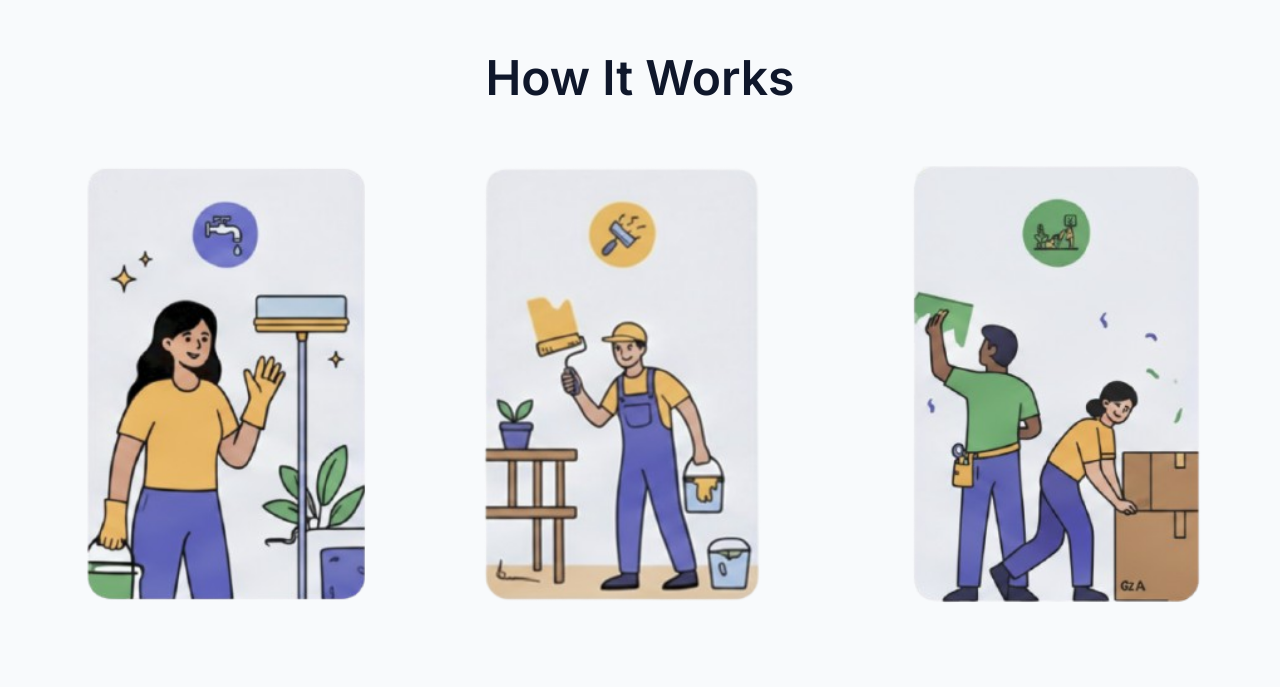
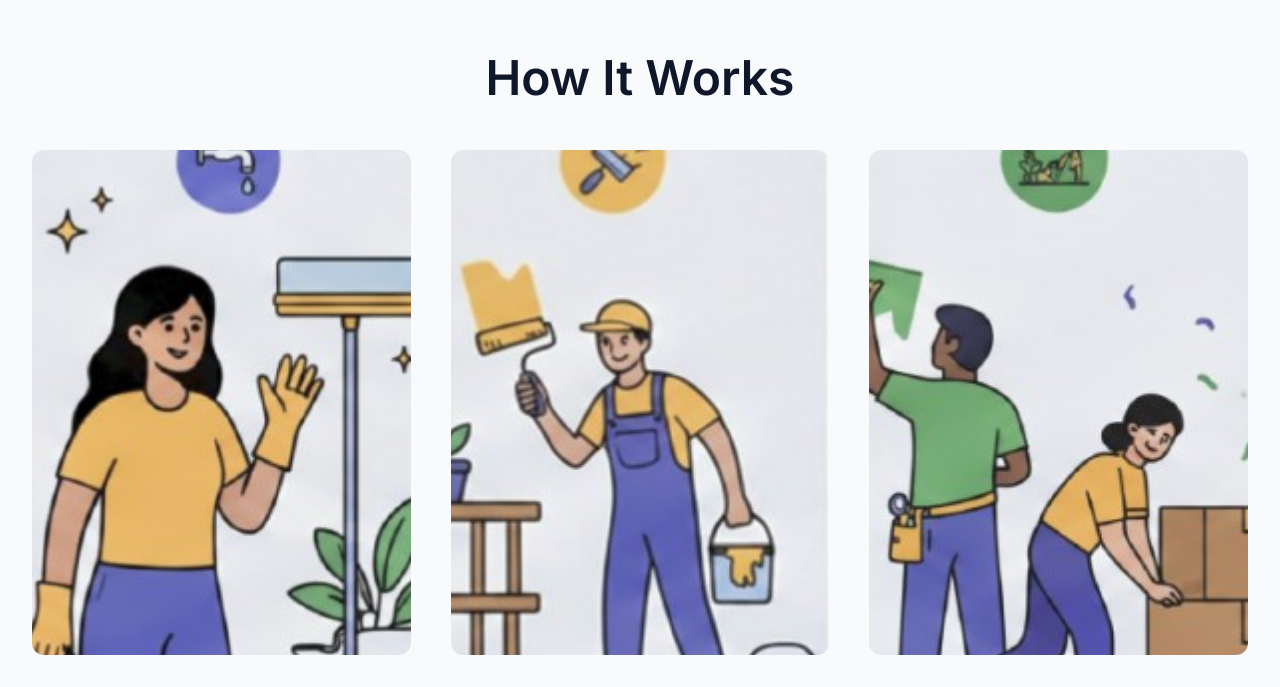
Before and after one commit to 2300031005/da, a React (Vite) app: page / in a window 1280 px wide. Shown: the part 1323-2010 px from the top of the page. Built offline with nearby package versions, Linux system fonts and the light colour scheme.

Commit message:
fixed the How It Works img

```diff
--- a/src/components/HowItWorks.jsx
+++ b/src/components/HowItWorks.jsx
@@ -55,16 +55,16 @@ export default function HowItWorks() {
         </h2>
 
 {/* Top Illustrations */}
-        <div className="grid grid-cols-1 md:grid-cols-3 gap-6 md:gap-10 mb-10">
+<div className="grid grid-cols-1 md:grid-cols-3 gap-6 md:gap-10 mb-5">
   {[1, 2, 3].map((num) => (
     <div
       key={num}
-              className="aspect-[4/5] w-full overflow-hidden rounded-xl"
+      className="relative aspect-[3/4] w-full rounded-xl overflow-hidden bg-white"
     >
       <img
         src={topIllustrations[num]}
         alt={`Step ${num} illustration`}
-                className="h-full w-full object-cover"
+        className="absolute inset-0 w-full h-full object-cover object-center scale-[1.49]"
       />
     </div>
   ))}
```
Lines whose indentation alone changed are shown as unchanged.
